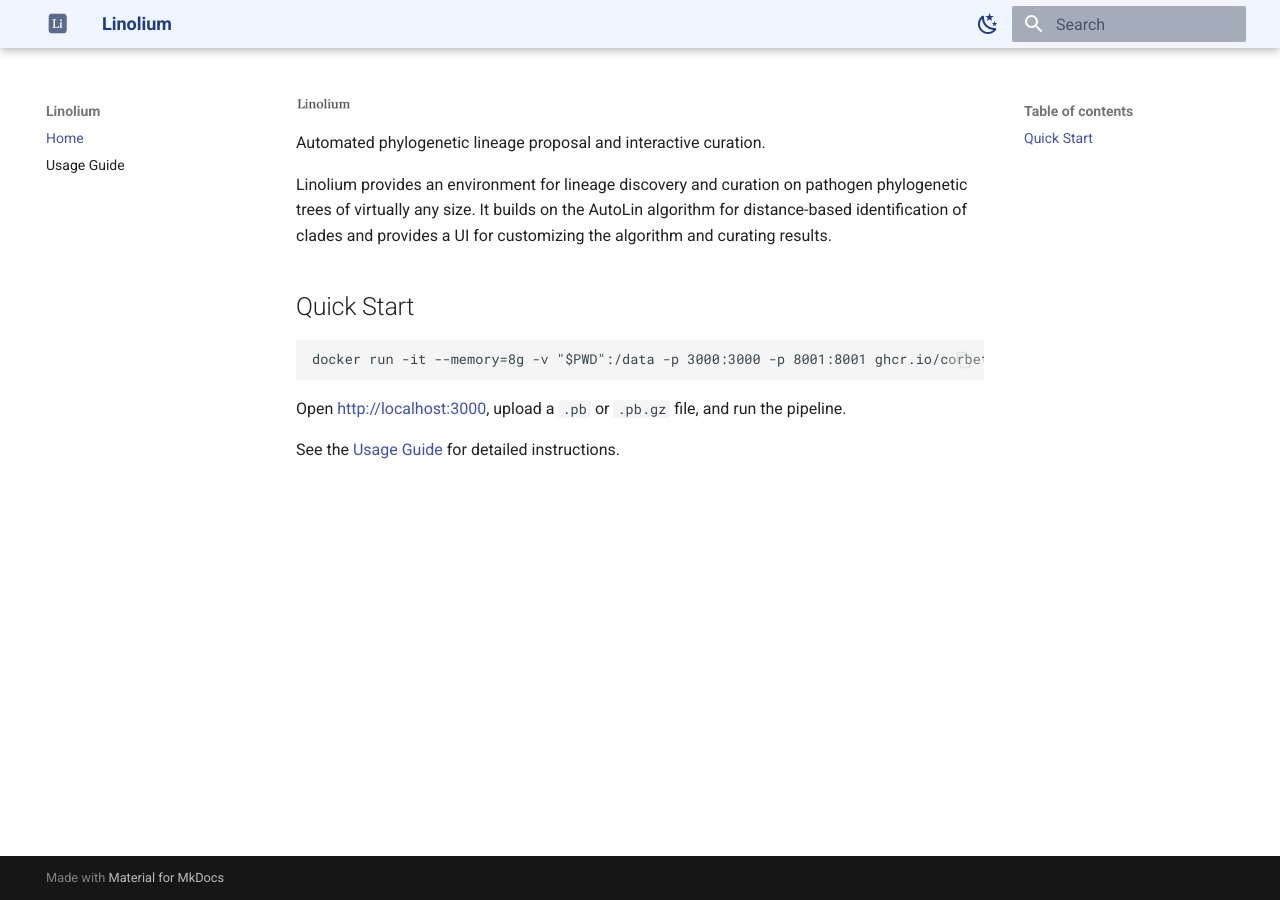
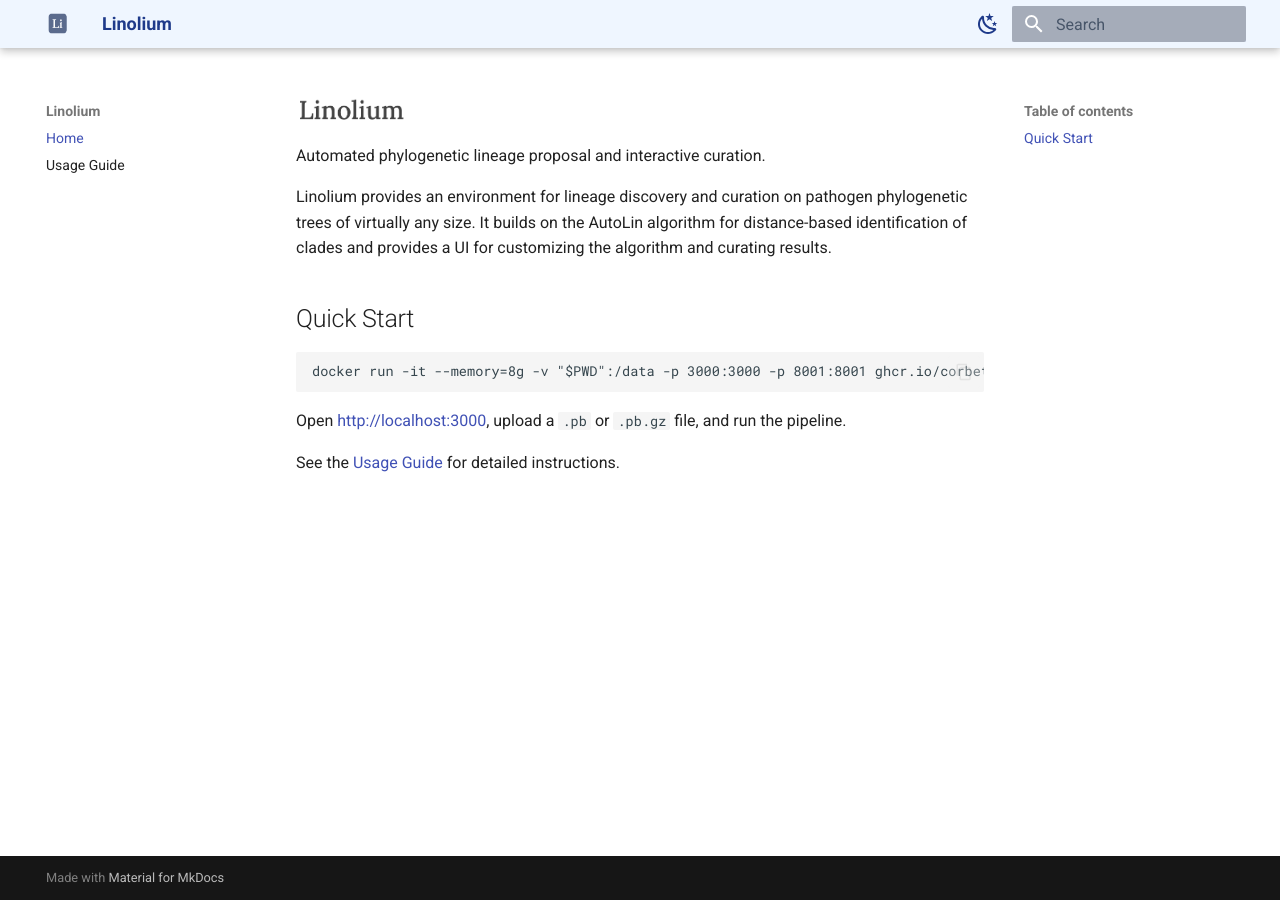
Before and after one commit to corbett-lab/lineage-curation, an MkDocs documentation site: the page built from docs/index.md, in a window 1280 px wide. Built offline with MkDocs 1.6.1 and Material for MkDocs 9.7.7, drawn with Linux system fonts in a browser that asks for light colours.

Commit message:
Double title image size to 110px

```diff
--- a/docs/stylesheets/extra.css
+++ b/docs/stylesheets/extra.css
@@ -22,7 +22,7 @@
   line-height: 1;
 }
 .md-typeset img.title-img {
-  max-width: 55px;
+  max-width: 110px;
   height: auto;
   display: block;
 }
```
